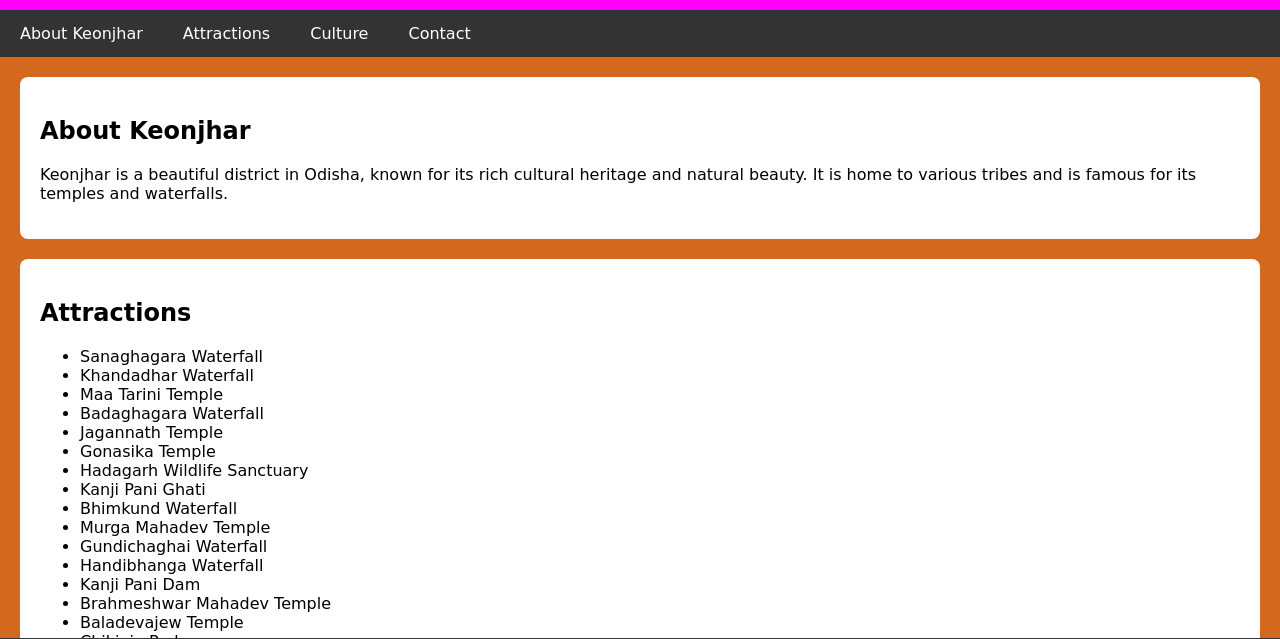
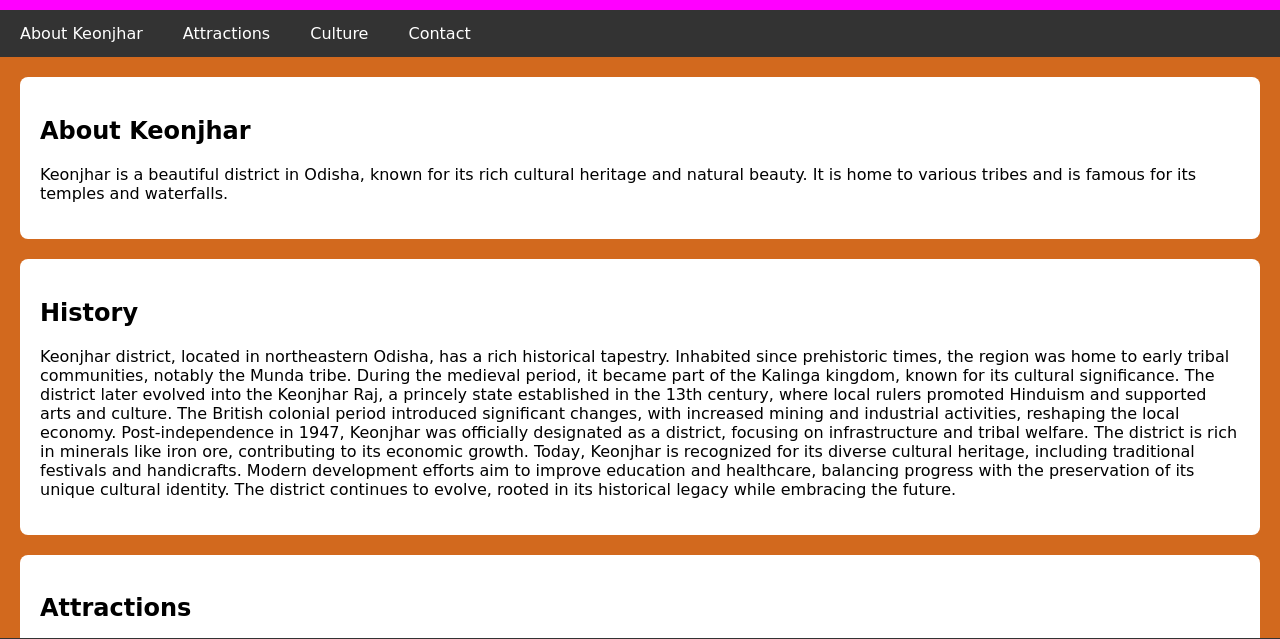
Before and after one commit to Manas-Dikshit/Keonjhar, a plain HTML site: page index.html in a window 1280 px wide. Shown: the part 91-730 px from the top of the page. Drawn offline with Linux system fonts and the light colour scheme.

Commit message:
Update index.html

```diff
--- a/index.html
+++ b/index.html
@@ -22,6 +22,18 @@
     <section id="about">
         <h2>About Keonjhar</h2>
         <p>Keonjhar is a beautiful district in Odisha, known for its rich cultural heritage and natural beauty. It is home to various tribes and is famous for its temples and waterfalls.</p>
+    </section>
+    <section id="history">
+        <h2>History</h2>
+        <p>
+            Keonjhar district, located in northeastern Odisha, has a rich historical tapestry. Inhabited since prehistoric times, the region was home to early tribal communities, notably the Munda tribe. During the medieval period, it became part of the Kalinga kingdom, known for its cultural significance.
+
+The district later evolved into the Keonjhar Raj, a princely state established in the 13th century, where local rulers promoted Hinduism and supported arts and culture. The British colonial period introduced significant changes, with increased mining and industrial activities, reshaping the local economy.
+
+Post-independence in 1947, Keonjhar was officially designated as a district, focusing on infrastructure and tribal welfare. The district is rich in minerals like iron ore, contributing to its economic growth.
+
+Today, Keonjhar is recognized for its diverse cultural heritage, including traditional festivals and handicrafts. Modern development efforts aim to improve education and healthcare, balancing progress with the preservation of its unique cultural identity. The district continues to evolve, rooted in its historical legacy while embracing the future.
+        </p>
     </section>
     <section id="attractions">
         <h2>Attractions</h2>
```
